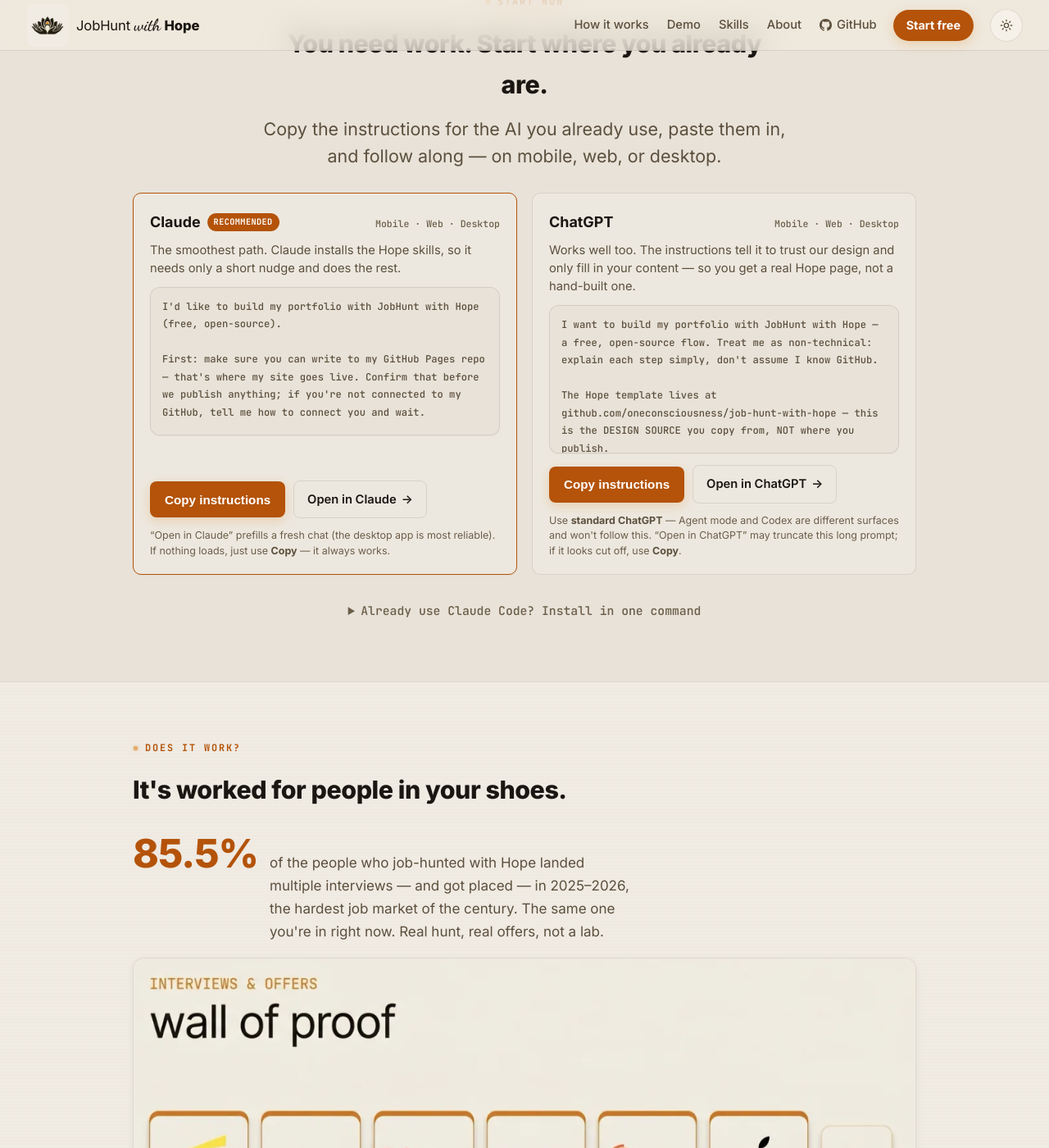
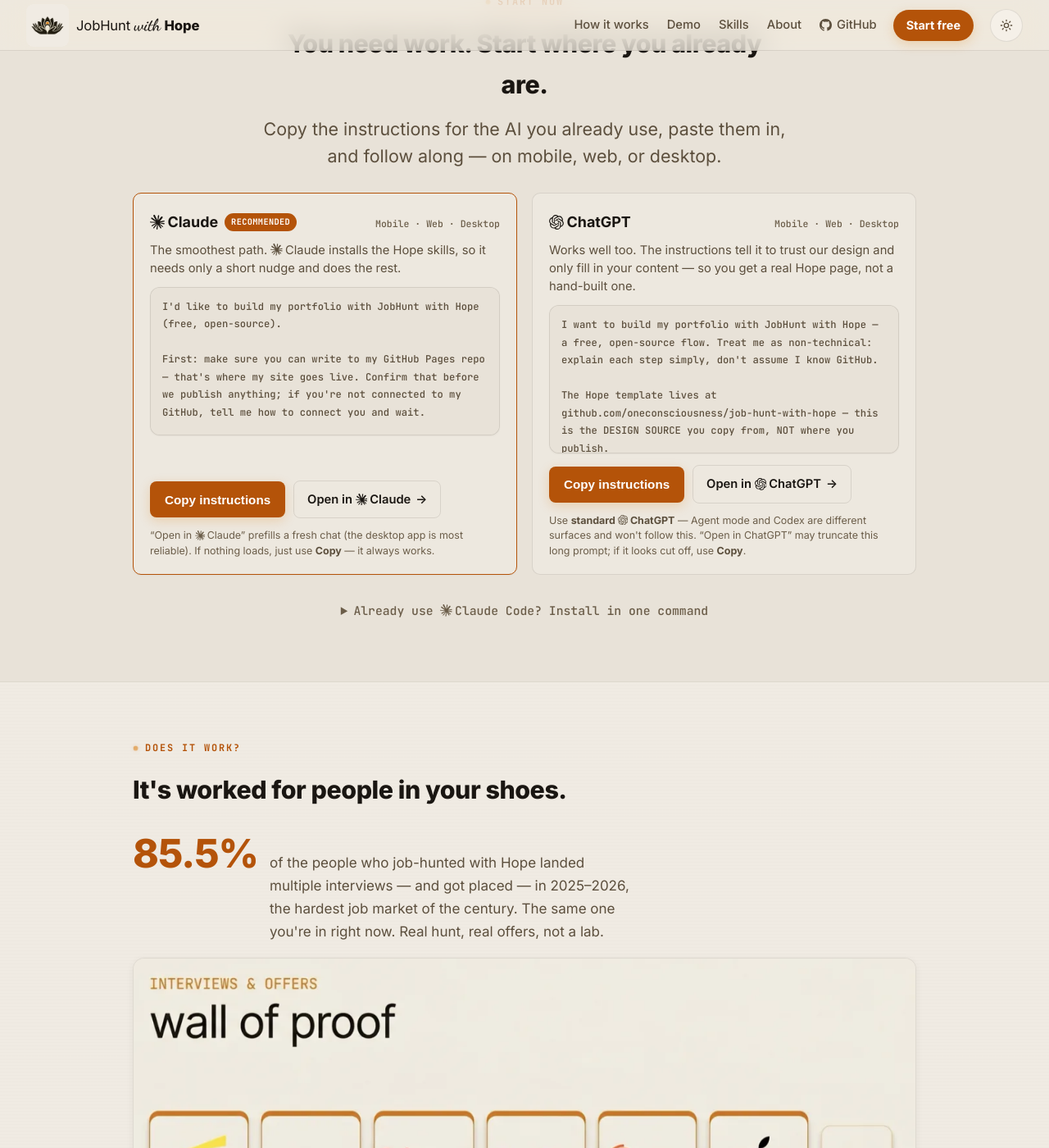
Before and after one commit to oneconsciousness/agenthope, a Jekyll site: the page built from index.html, in a window 1280 px wide and 1400 px high, scrolled down 792 px. Shown: the whole window at 82% size. Built offline with Jekyll 4.4.1, drawn with Linux system fonts in a browser that asks for light colours.

Commit message:
feat(site): prefix every AI-system mention with its brand icon
Adds monochrome brand icon includes (ai-chatgpt/claude/gemini/copilot/
perplexity) and prefixes named agents across home, FAQ, how, and the
publishing table for fast scanning. Copyable prompt blocks untouched.

Co-Authored-By: Claude Opus 4.8 (1M context) <noreply@anthropic.com>

```diff
--- a/assets/style.css
+++ b/assets/style.css
@@ -441,6 +441,11 @@ html:not(.js) .slide-dots, html:not(.js) .slide-arrow { display: none; }
 .agents-line { display: flex; flex-wrap: wrap; gap: 10px; margin-top: 18px; }
 .agent-pill { font-family: var(--font-mono); font-size: 0.8rem; color: var(--text-secondary); background: var(--surface-2); border: 1px solid var(--border); border-radius: var(--radius-pill); padding: 5px 13px; }
 
+/* AI-system brand icons — prefix every named agent so the eye locks on it */
+.ai { white-space: nowrap; }
+.ai-ico { width: 1em; height: 1em; vertical-align: -0.14em; margin-right: 0.2em; flex-shrink: 0; }
+.agent-pill .ai-ico { margin-right: 0.34em; }
+
 /* proof */
 .proof-stat { display: flex; align-items: baseline; gap: 14px; flex-wrap: wrap; margin-bottom: 18px; }
 .proof-stat .big { font-size: var(--step-big); font-weight: 800; letter-spacing: -0.02em; color: var(--accent-text); line-height: 1; }
--- a/index.html
+++ b/index.html
@@ -72,10 +72,10 @@ og_image_alt: "A finished Hope portfolio — a career timeline, impact stats, an
       <!-- Claude — recommended -->
       <article class="engine engine--rec">
         <header class="engine__head">
-          <span class="engine__name">Claude <span class="engine__badge">Recommended</span></span>
+          <span class="engine__name"><span class="ai">{% include ai-claude.svg %}Claude</span> <span class="engine__badge">Recommended</span></span>
           <span class="engine__plats">Mobile · Web · Desktop</span>
         </header>
-        <p class="engine__why">The smoothest path. Claude installs the Hope skills, so it needs only a short nudge and does the rest.</p>
+        <p class="engine__why">The smoothest path. <span class="ai">{% include ai-claude.svg %}Claude</span> installs the Hope skills, so it needs only a short nudge and does the rest.</p>
         <pre class="engine__prompt" data-prompt="claude"><code>I'd like to build my portfolio with JobHunt with Hope (free, open-source).
 
 First: make sure you can write to my GitHub Pages repo — that's where my site goes live. Confirm that before we publish anything; if you're not connected to my GitHub, tell me how to connect you and wait.
@@ -89,15 +89,15 @@ Then walk me through it like I'm not technical:
 Keep a short note of what you used and made. Start with onboarding — don't jump ahead.</code></pre>
         <div class="engine__actions">
           <button class="copy-btn js-copy" data-copy-target="claude" type="button">Copy instructions</button>
-          <a class="open-btn" data-open="claude" href="#" target="_blank" rel="noopener">Open in Claude <span class="arrow">→</span></a>
+          <a class="open-btn" data-open="claude" href="#" target="_blank" rel="noopener"><span class="ai">Open in {% include ai-claude.svg %}Claude</span> <span class="arrow">→</span></a>
         </div>
-        <p class="engine__note">“Open in Claude” prefills a fresh chat (the desktop app is most reliable). If nothing loads, just use <strong>Copy</strong> — it always works.</p>
+        <p class="engine__note">“Open in <span class="ai">{% include ai-claude.svg %}Claude</span>” prefills a fresh chat (the desktop app is most reliable). If nothing loads, just use <strong>Copy</strong> — it always works.</p>
       </article>
 
       <!-- ChatGPT -->
       <article class="engine">
         <header class="engine__head">
-          <span class="engine__name">ChatGPT</span>
+          <span class="engine__name"><span class="ai">{% include ai-chatgpt.svg %}ChatGPT</span></span>
           <span class="engine__plats">Mobile · Web · Desktop</span>
         </header>
         <p class="engine__why">Works well too. The instructions tell it to trust our design and only fill in your content — so you get a real Hope page, not a hand-built one.</p>
@@ -124,14 +124,14 @@ BUILD: 1) read my PDF for roles/wins/skills/projects, 2) fill data.js with my re
 PUBLISH (ask first): show me the folder and ask “Publish this to &lt;my repo&gt;?” After I say yes, push ALL files together in one go (so the page never breaks on a missing file). Give me the live URL and tell me to open it. Keep a short audit trail. Start with onboarding — don't skip ahead.</code></pre>
         <div class="engine__actions">
           <button class="copy-btn js-copy" data-copy-target="chatgpt" type="button">Copy instructions</button>
-          <a class="open-btn" data-open="chatgpt" href="#" target="_blank" rel="noopener">Open in ChatGPT <span class="arrow">→</span></a>
+          <a class="open-btn" data-open="chatgpt" href="#" target="_blank" rel="noopener"><span class="ai">Open in {% include ai-chatgpt.svg %}ChatGPT</span> <span class="arrow">→</span></a>
         </div>
-        <p class="engine__note">Use <strong>standard ChatGPT</strong> — Agent mode and Codex are different surfaces and won't follow this. “Open in ChatGPT” may truncate this long prompt; if it looks cut off, use <strong>Copy</strong>.</p>
+        <p class="engine__note">Use <strong>standard <span class="ai">{% include ai-chatgpt.svg %}ChatGPT</span></strong> — Agent mode and Codex are different surfaces and won't follow this. “Open in ChatGPT” may truncate this long prompt; if it looks cut off, use <strong>Copy</strong>.</p>
       </article>
 
     </div>
     <details class="install-collapse">
-      <summary>Already use Claude Code? Install in one command</summary>
+      <summary>Already use <span class="ai">{% include ai-claude.svg %}Claude Code</span>? Install in one command</summary>
       <div class="skill-body">
         <pre><code>/plugin marketplace add oneconsciousness/job-hunt-with-hope
 /plugin install hope@hope</code></pre>
@@ -157,11 +157,11 @@ PUBLISH (ask first): show me the folder and ask “Publish this to &lt;my repo&g
     </figure>
     <p class="trust-strip"><strong>Free &amp; open-source (MIT).</strong> No account, no tracking. Nothing leaves your laptop except the page you choose to publish.</p>
     <div class="agents-line agents-line--center">
-      <span class="agent-pill">ChatGPT</span>
-      <span class="agent-pill">Claude</span>
-      <span class="agent-pill">Gemini</span>
-      <span class="agent-pill">Copilot</span>
-      <span class="agent-pill">Perplexity</span>
+      <span class="agent-pill">{% include ai-chatgpt.svg %}ChatGPT</span>
+      <span class="agent-pill">{% include ai-claude.svg %}Claude</span>
+      <span class="agent-pill">{% include ai-gemini.svg %}Gemini</span>
+      <span class="agent-pill">{% include ai-copilot.svg %}Copilot</span>
+      <span class="agent-pill">{% include ai-perplexity.svg %}Perplexity</span>
     </div>
   </div>
 </section>
```
Also changed, not shown: faq.md (+1 -1 lines), how.md (+1 -1 lines), publishing.md (+4 -4 lines), _includes/ai-chatgpt.svg (added), _includes/ai-claude.svg (added), _includes/ai-copilot.svg (added), _includes/ai-gemini.svg (added), _includes/ai-perplexity.svg (added).
